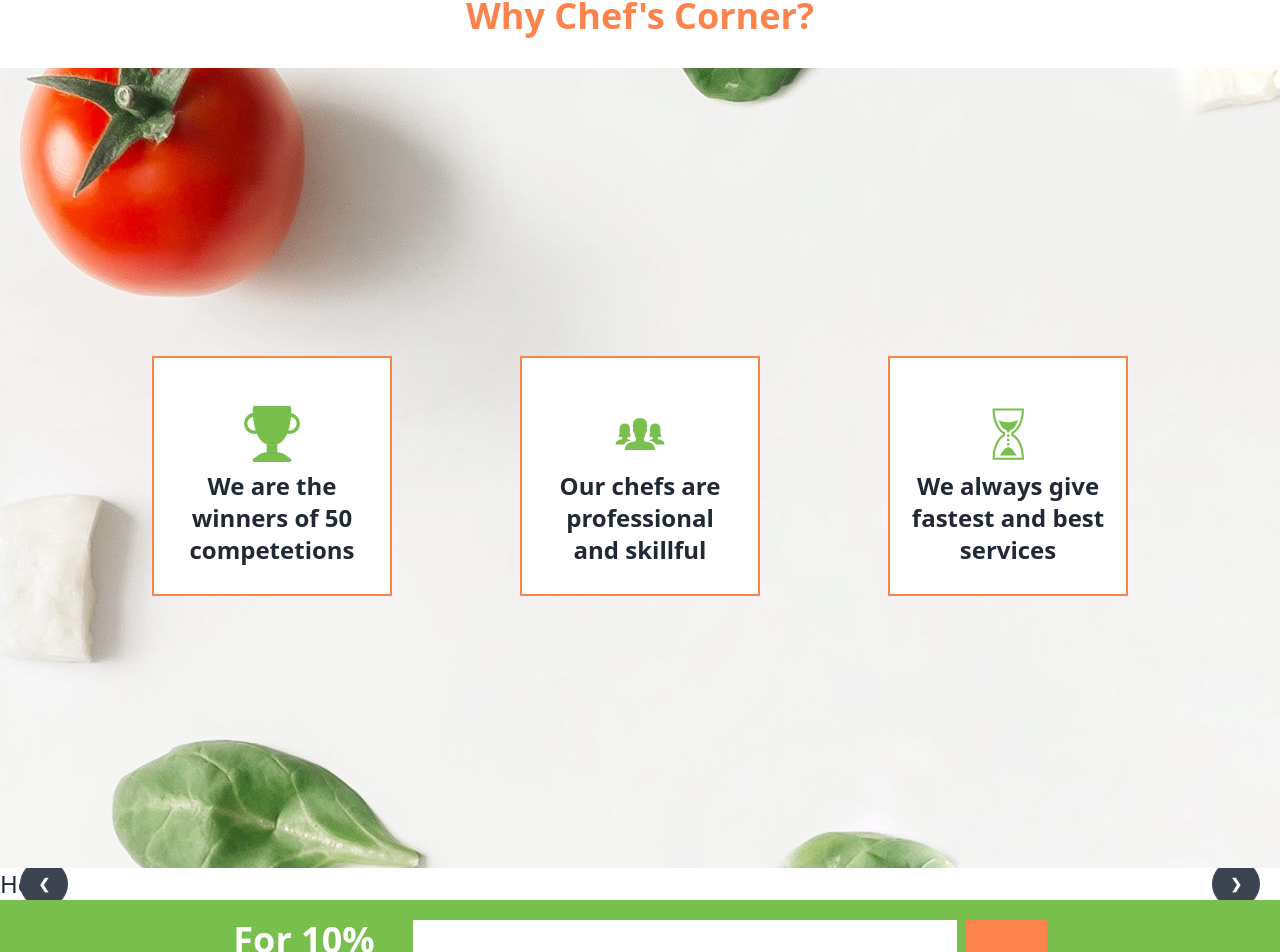
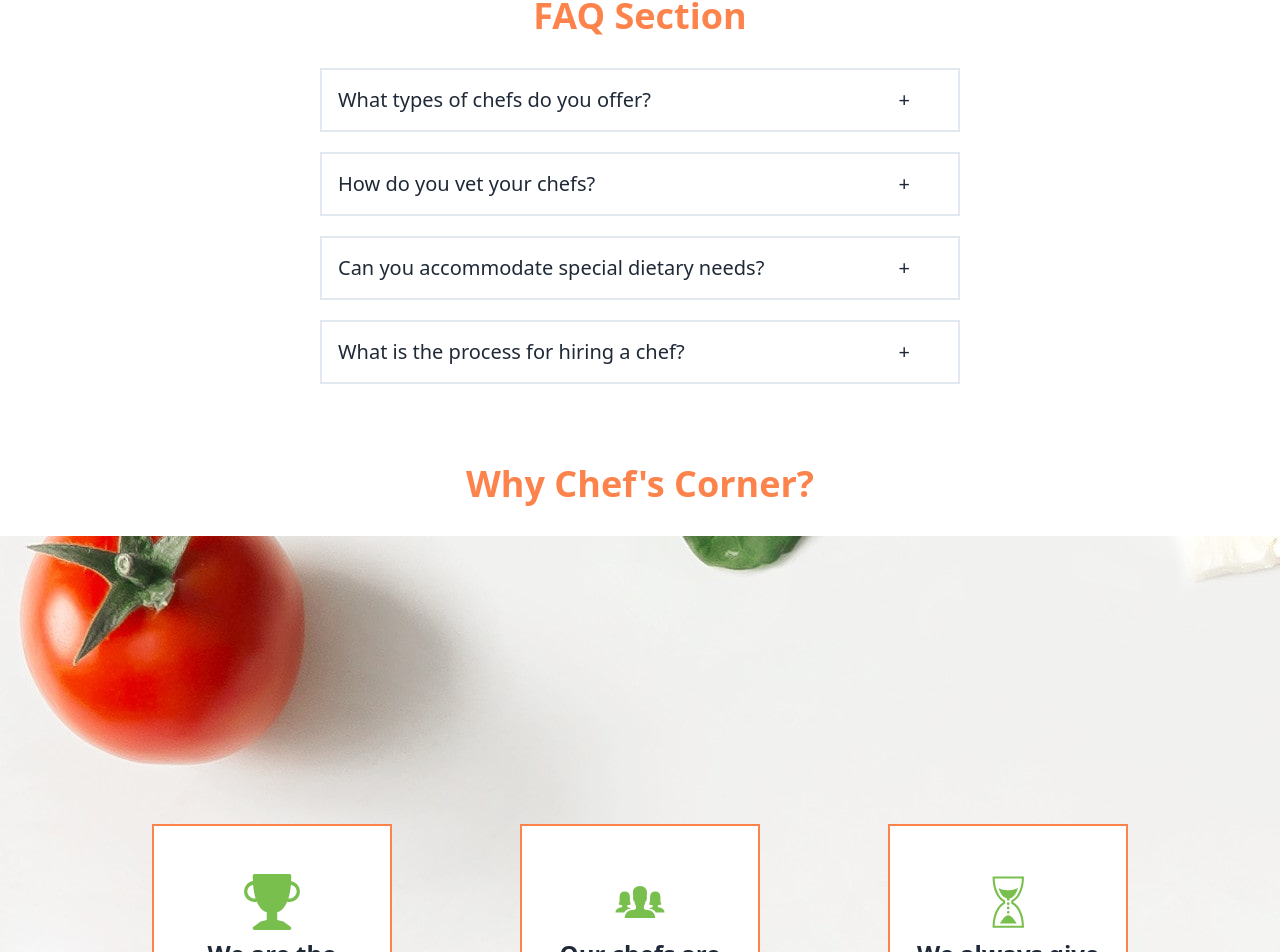
Before and after one commit to akil-tajwar/chefs-corner-client, a React (Vite) app: page / in a window 1280 px wide. Shown: the part 1076-2028 px from the top of the page. Built offline with nearby package versions, Linux system fonts and the light colour scheme; no server answers.

Commit message:
second extra section done

```diff
--- a/src/Components/Chef/Chef.jsx
+++ b/src/Components/Chef/Chef.jsx
@@ -1,3 +1,4 @@
+/* eslint-disable react/prop-types */
 /* eslint-disable no-unused-vars */
 import React from 'react';
 
--- a/src/Components/Footer/Footer.jsx
+++ b/src/Components/Footer/Footer.jsx
@@ -1,3 +1,4 @@
+/* eslint-disable no-unused-vars */
 import React from 'react';
 import { MdLocationOn, MdEmail } from 'react-icons/md';
 import { BsTelephoneFill } from 'react-icons/bs';
@@ -24,7 +25,6 @@
                             <h2 className='font-semibold text-4xl'>Chef&apos;s Corner <span className='text-[#78bf4d]'>.</span></h2>
                         </div>
                         <div>
-                            {/* <p>Our chefs are very experienced and skillful. <br /> They can prepare any dish, that your heart <br /> truly desires.</p> */}
                             <ul className='mt-6 flex flex-col gap-2'>
                                 <li className='flex gap-2 items-center'><MdLocationOn className='text-[#78bf4d] text-2xl' /><p>828 Curtis Ferry, New York, USA</p></li>
                                 <li className='flex gap-2 items-center'><BsTelephoneFill className='text-[#78bf4d] text-xl' /><p>+8 (800) 238 3597 (admin)</p></li>
@@ -49,7 +49,7 @@
                 </div>
             </div>
             <div className='bg-[#15171c] text-[#fc834b] p-3 text-center'>
-                <p>© Chef's Corner 2023 | Created by <span>Akil Tajwar</span></p>
+                <p>© Chef&apos;s Corner 2023 | Created by <span>Akil Tajwar</span></p>
             </div>
         </div>
     );
--- a/src/Components/Home/Home.jsx
+++ b/src/Components/Home/Home.jsx
@@ -29,6 +29,75 @@
                 </div>
             </div>
             <div>
+                <h1 className='text-center font-semibold text-4xl text-[#fc834b] mb-8'>FAQ Section</h1>
+                <div className='w-1/2 mx-auto flex flex-col gap-5'>
+                    <div className='w-full mx-auto border-2 border-slate-200'>
+                        <div className="collapse">
+                            <input type="checkbox" />
+                            <div className="collapse-title text-xl font-medium flex justify-between">
+                                <div>
+                                    What types of chefs do you offer?
+                                </div>
+                                <div>
+                                    +
+                                </div>
+                            </div>
+                            <div className="collapse-content">
+                                <p>We offer a wide variety of chefs, including executive chefs, sous chefs, pastry chefs, private chefs, and more. Our chefs have experience in a range of cuisines, from traditional to fusion to modern, and we work with each client to find the best match for their needs.</p>
+                            </div>
+                        </div>
+                    </div>
+                    <div className='w-full mx-auto border-2 border-slate-200'>
+                        <div className="collapse">
+                            <input type="checkbox" />
+                            <div className="collapse-title text-xl font-medium flex justify-between">
+                                <div>
+                                    How do you vet your chefs?
+                                </div>
+                                <div>
+                                    +
+                                </div>
+                            </div>
+                            <div className="collapse-content">
+                                <p>We have a rigorous vetting process for our chefs to ensure that they meet our high standards for quality and professionalism. This includes checking references, verifying education and experience, and conducting background checks. We only work with chefs who have a proven track record of success in the industry.</p>
+                            </div>
+                        </div>
+                    </div>
+                    <div className='w-full mx-auto border-2 border-slate-200'>
+                        <div className="collapse">
+                            <input type="checkbox" />
+                            <div className="collapse-title text-xl font-medium flex justify-between">
+                                <div>
+                                    Can you accommodate special dietary needs?
+                                </div>
+                                <div>
+                                    +
+                                </div>
+                            </div>
+                            <div className="collapse-content">
+                                <p>Absolutely. Our chefs are trained to work with a range of dietary restrictions and preferences, including vegetarian, vegan, gluten-free, and more. We work closely with clients to understand their specific needs and create customized menus that meet their requirements.</p>
+                            </div>
+                        </div>
+                    </div>
+                    <div className='w-full mx-auto border-2 border-slate-200'>
+                        <div className="collapse">
+                            <input type="checkbox" />
+                            <div className="collapse-title text-xl font-medium flex justify-between">
+                                <div>
+                                    What is the process for hiring a chef?
+                                </div>
+                                <div>
+                                    +
+                                </div>
+                            </div>
+                            <div className="collapse-content">
+                                The process for hiring a chef begins with a consultation with one of our team members. During this consultation, we&apos;ll discuss your needs and preferences, including the type of cuisine you&apos;re interested in, the size of your party, and any dietary restrictions or preferences. From there, we&apos;ll match you with a chef who meets your criteria and work with you to finalize the details of your event. Our goal is to make the process as seamless and stress-free as possible for our clients.
+                            </div>
+                        </div>
+                    </div>
+                </div>
+            </div>
+            <div>
                 <h1 className='text-center font-semibold text-4xl text-[#fc834b] mt-20 mb-8'>Why Chef&apos;s Corner?</h1>
                 <div className='h-screen bg-[url(/src/assets/background-form.jpg)] bg-no-repeat'>
                     <div className='flex gap-x-32 w-fit mx-auto pt-72'>
@@ -44,36 +113,6 @@
                     </div>
                 </div>
             </div>
-            <div className="carousel w-full">
-                <div id="slide1" className="carousel-item relative w-full">
-                    <h3 className='text-2xl text-center'>Hello</h3>
-                    <div className="absolute flex justify-between transform -translate-y-1/2 left-5 right-5 top-1/2">
-                        <a href="#slide4" className="btn btn-circle">❮</a>
-                        <a href="#slide2" className="btn btn-circle">❯</a>
-                    </div>
-                </div>
-                <div id="slide2" className="carousel-item relative w-full">
-                    <h3 className='text-2xl text-center'>Hello</h3>
-                    <div className="absolute flex justify-between transform -translate-y-1/2 left-5 right-5 top-1/2">
-                        <a href="#slide1" className="btn btn-circle">❮</a>
-                        <a href="#slide3" className="btn btn-circle">❯</a>
-                    </div>
-                </div>
-                <div id="slide3" className="carousel-item relative w-full">
-                    <h3 className='text-2xl text-center'>Hello</h3>
-                    <div className="absolute flex justify-between transform -translate-y-1/2 left-5 right-5 top-1/2">
-                        <a href="#slide2" className="btn btn-circle">❮</a>
-                        <a href="#slide4" className="btn btn-circle">❯</a>
-                    </div>
-                </div>
-                <div id="slide4" className="carousel-item relative w-full">
-                    <h3 className='text-2xl text-center'>Hello</h3>
-                    <div className="absolute flex justify-between transform -translate-y-1/2 left-5 right-5 top-1/2">
-                        <a href="#slide3" className="btn btn-circle">❮</a>
-                        <a href="#slide1" className="btn btn-circle">❯</a>
-                    </div>
-                </div>
-            </div>
         </div>
     );
 };
--- a/src/Components/Providers/AuthProvider.jsx
+++ b/src/Components/Providers/AuthProvider.jsx
@@ -1,3 +1,5 @@
+/* eslint-disable no-unused-vars */
+/* eslint-disable react/prop-types */
 import React, { createContext, useEffect, useState } from 'react';
 import { createUserWithEmailAndPassword, getAuth, onAuthStateChanged, signInWithEmailAndPassword, signOut } from "firebase/auth";
 import app from '../../firebase/firebase.config';
@@ -8,7 +10,7 @@
 const AuthProvider = ({ children }) => {
     const [user, setUser] = useState(null);
     const createUser = (email, password) => {
-        return createUserWithEmailAndPassword(auth, email, password)
+        return createUserWithEmailAndPassword(auth, email, password);
     }
     const signIn = (email, password) => {
         return signInWithEmailAndPassword(auth, email, password);
--- a/src/Components/Signup/Signup.jsx
+++ b/src/Components/Signup/Signup.jsx
@@ -56,11 +56,6 @@
                     </div>
                     <button className='w-full bg-[#fc834b] p-2 mt-4 mb-3'>Signup</button><br />
                 </form>
-                <p className='text-center'>--------- or ---------</p>
-                <div className='flex gap-2 mb-3'>
-                    <button className='w-full bg-[#fc834b] p-2 mt-3'>Google</button>
-                    <button className='w-full bg-[#fc834b] p-2 mt-3'>Github</button>
-                </div>
                 <div className='text-center'>
                     <small>Already have an account? <Link to='/login' className='text-[#306d0a] font-semibold'>Login</Link></small>
                 </div>
```
